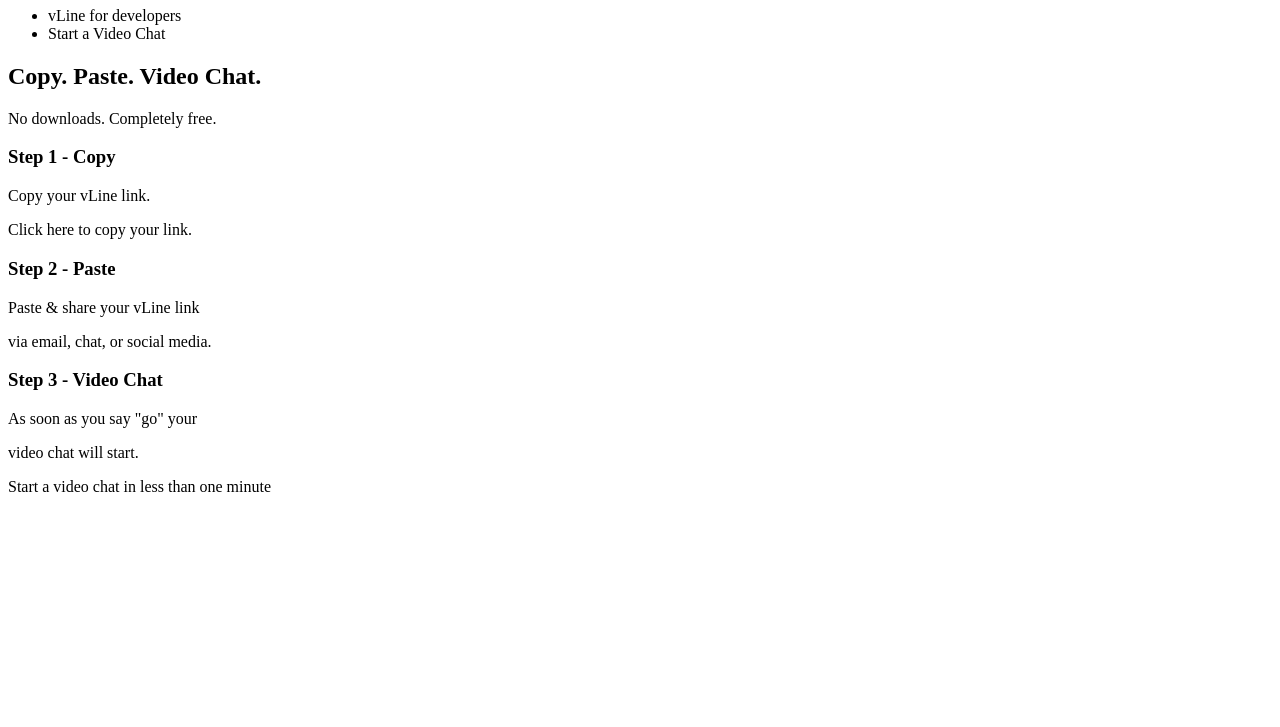
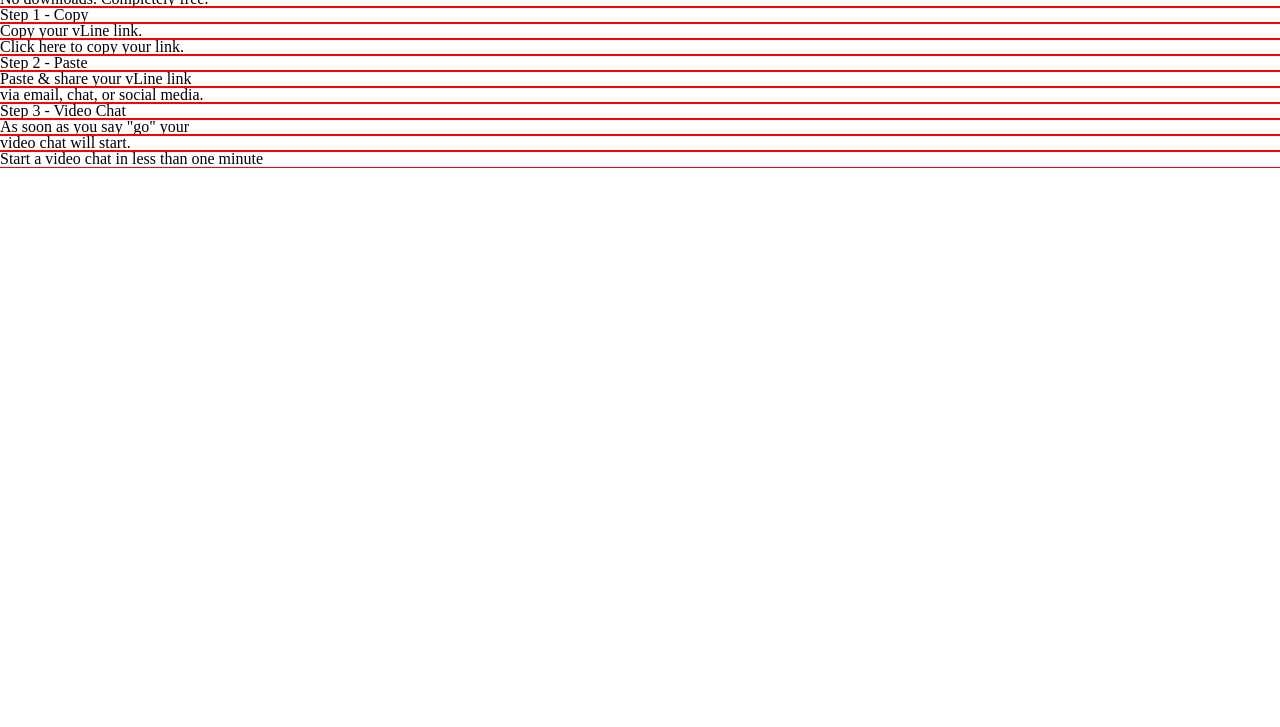
Before and after one commit to zspector/sprint1, a plain HTML site: page index.html in a window 1280 px wide. Shown: the part 73-800 px from the top of the page. Drawn offline with Linux system fonts and the light colour scheme.

Commit message:
added all updated files in repo

```diff
--- a/index.html
+++ b/index.html
@@ -3,6 +3,7 @@
 <head>
   <meta charset="UTF-8">
   <title>vLine - free WebRTC video</title>
+  <link rel="stylesheet" href="reset.css" type="text/css">
   <link rel="stylesheet" href="main.css" type="text/css">
 </head>
 <body>
@@ -16,7 +17,6 @@
       </ul>
     </div>
   </div>
-
 
   <div class="main">
     <div class="text">
--- a/main.css
+++ b/main.css
@@ -0,0 +1,5 @@
+* {
+  outline: 1px solid red;
+}
+
+header {}
--- /dev/null
+++ b/reset.css
@@ -0,0 +1,48 @@
+/* http://meyerweb.com/eric/tools/css/reset/
+   v2.0 | 20110126
+   License: none (public domain)
+*/
+
+html, body, div, span, applet, object, iframe,
+h1, h2, h3, h4, h5, h6, p, blockquote, pre,
+a, abbr, acronym, address, big, cite, code,
+del, dfn, em, img, ins, kbd, q, s, samp,
+small, strike, strong, sub, sup, tt, var,
+b, u, i, center,
+dl, dt, dd, ol, ul, li,
+fieldset, form, label, legend,
+table, caption, tbody, tfoot, thead, tr, th, td,
+article, aside, canvas, details, embed,
+figure, figcaption, footer, header, hgroup,
+menu, nav, output, ruby, section, summary,
+time, mark, audio, video {
+  margin: 0;
+  padding: 0;
+  border: 0;
+  font-size: 100%;
+  font: inherit;
+  vertical-align: baseline;
+}
+/* HTML5 display-role reset for older browsers */
+article, aside, details, figcaption, figure,
+footer, header, hgroup, menu, nav, section {
+  display: block;
+}
+body {
+  line-height: 1;
+}
+ol, ul {
+  list-style: none;
+}
+blockquote, q {
+  quotes: none;
+}
+blockquote:before, blockquote:after,
+q:before, q:after {
+  content: '';
+  content: none;
+}
+table {
+  border-collapse: collapse;
+  border-spacing: 0;
+}
```
